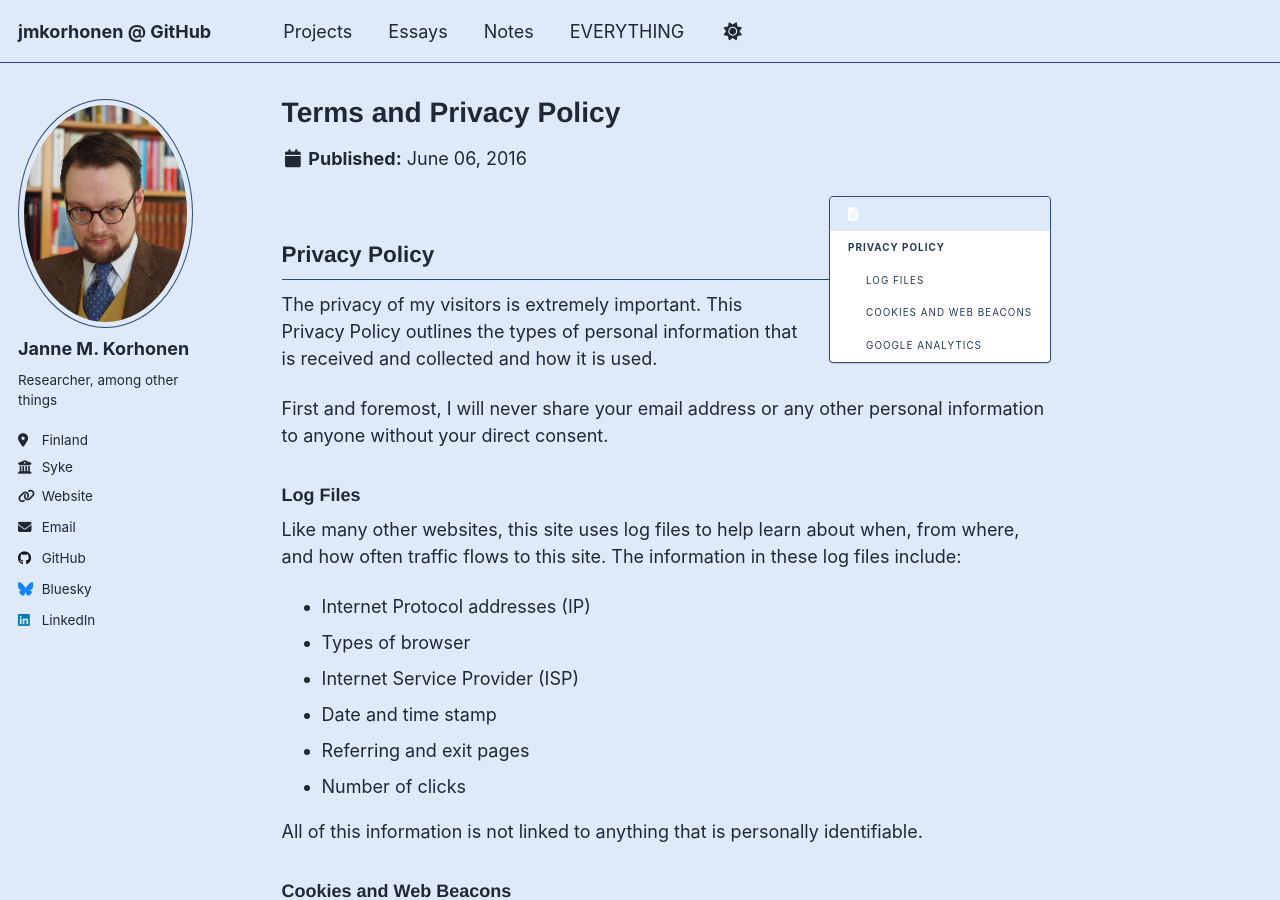
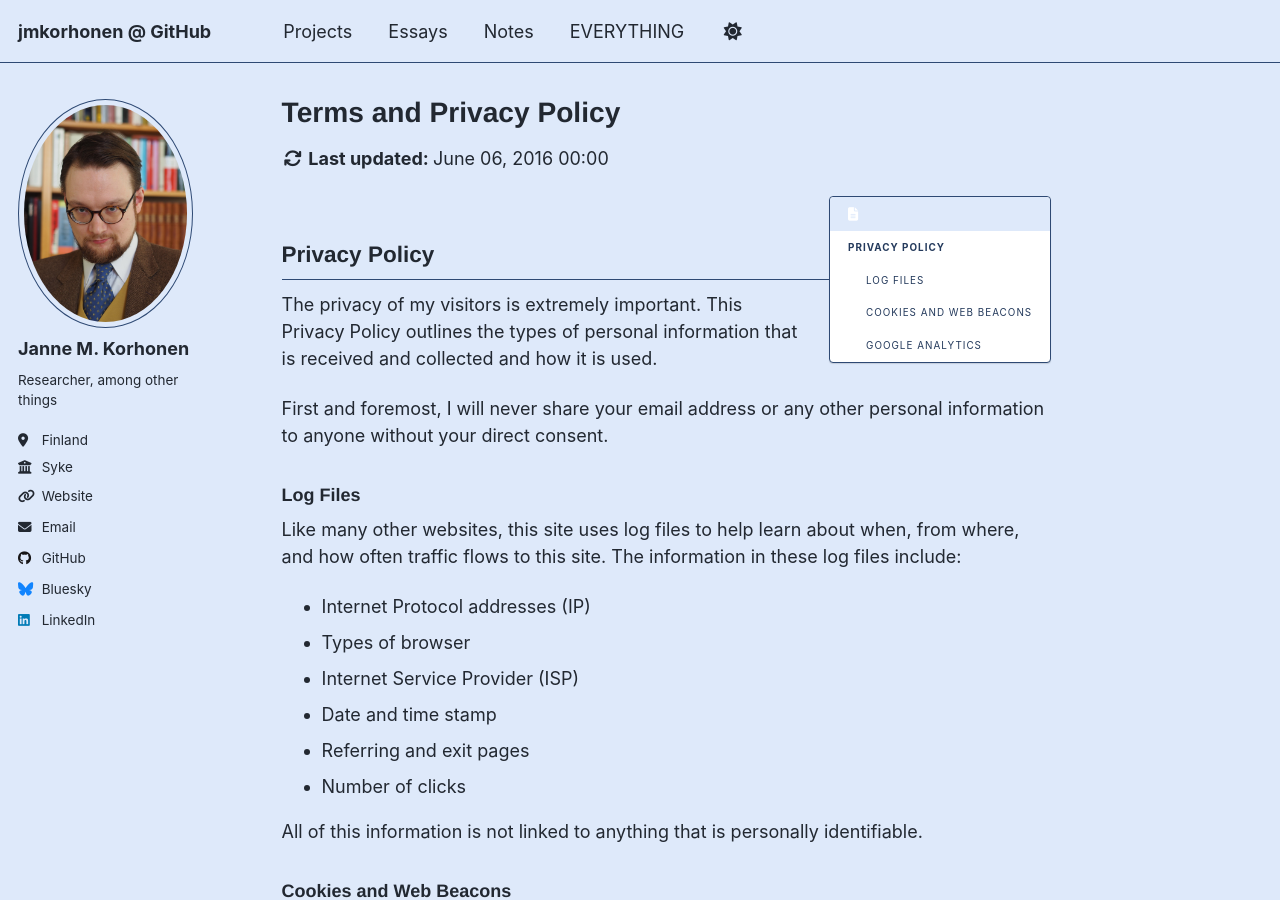
Before and after one commit to jmkorhonen/jmkorhonen.github.io, a Jekyll site: the page built from _pages/terms.md, in a window 1280 px wide and 900 px high. Built offline with Jekyll 4.4.1, drawn with Linux system fonts in a browser that asks for light colours; a script that is not in the unit is left out.

Commit message:
jmkorhonen 2025-11-13 14:29:42

```diff
--- a/_layouts/single.html
+++ b/_layouts/single.html
@@ -25,22 +25,37 @@ layout: default
 		<meta itemprop="description" content="{{ page.excerpt | markdownify | strip_html | strip_newlines | escape_once }}">
 	{% endif %}
     {% if page.date %}
-		<meta itemprop="datePublished" content="{{ page.date | date: "%B %d, %Y" }}">
+		<meta itemprop="datePublished" content="{{ page.date | date_to_xmlschema }}">
 	{% endif %}
-    {% if page.modified %}
-		<meta itemprop="dateModified" content="{{ page.modified | date: "%B %d, %Y" }}">
-	{% endif %}
+	{% assign updated = page.last_modified_at | default: page.last_update | default: page.modified | default: page.date %}
+	<meta itemprop="dateModified" content="{{ updated | date_to_xmlschema }}">
 
     <div class="page__inner-wrap">
       {% unless page.header.overlay_color or page.header.overlay_image %}
         <header>
-          {% if page.title %}<h1 class="page__title" itemprop="headline">{{ page.title | markdownify | remove: "<p>" | remove: "</p>" }}</h1>{% endif %}
-          {% if page.read_time %}
-            <p class="page__meta"><i class="fa fa-clock" aria-hidden="true"></i> {% include read-time.html %}</p>
-          {% endif %}
-        {% if page.modified %}
-          <p class="page__date"><strong><i class="fa fa-fw fa-calendar" aria-hidden="true"></i> {{ site.data.ui-text[site.locale].date_label | default: "Published:" }}</strong> <time datetime="{{ page.modified | date: "%Y-%m-%d" }}">{{ page.modified | date: "%B %d, %Y" }}</time></p>
-        {% endif %}
+			{% if page.title %}<h1 class="page__title" itemprop="headline">{{ page.title | markdownify | remove: "<p>" | remove: "</p>" }}</h1>{% endif %}
+			{% if page.read_time %}
+				<p class="page__meta"><i class="fa fa-clock" aria-hidden="true"></i> {% include read-time.html %}</p>
+			{% endif %}
+			{% if page.date %}
+				<p class="page__date">
+					<strong><i class="fa fa-fw fa-calendar" aria-hidden="true"></i>
+						{{ site.data.ui-text[site.locale].date_label | default: "Published:" }}
+					</strong>
+					<time datetime="{{ page.date | date_to_xmlschema }}">{{ page.date | date: "%d.%m.%Y" }}</time>
+				</p>
+			{% endif %}
+
+			{% assign updated = page.last_modified_at | default: page.modified %}
+			{% if updated and updated != page.date %}
+				<p class="page__date">
+					<strong><i class="fa fa-fw fa-refresh" aria-hidden="true"></i>
+						{{ site.data.ui-text[site.locale].updated_label | default: "Last updated:" }}
+					</strong>
+					<time datetime="{{ updated | date_to_xmlschema }}">{{ updated | date: "%B %d, %Y %H:%M" }}</time>
+				</p>
+			{% endif %}
+
 
         {% if page.collection == 'teaching' %}
           <p> {{ page.type }}, <i>{{ page.venue }}</i>, {{ page.date | default: "1900-01-01" | date: "%Y" }} </p>
```
Also changed, not shown: _pages/testpage.md (+1 -1 lines).
